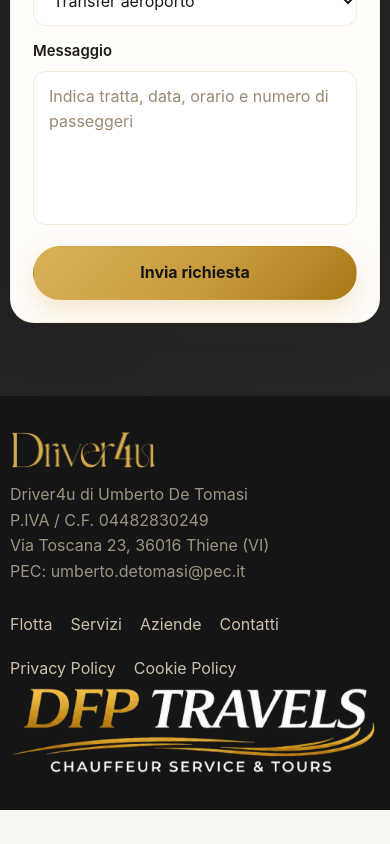
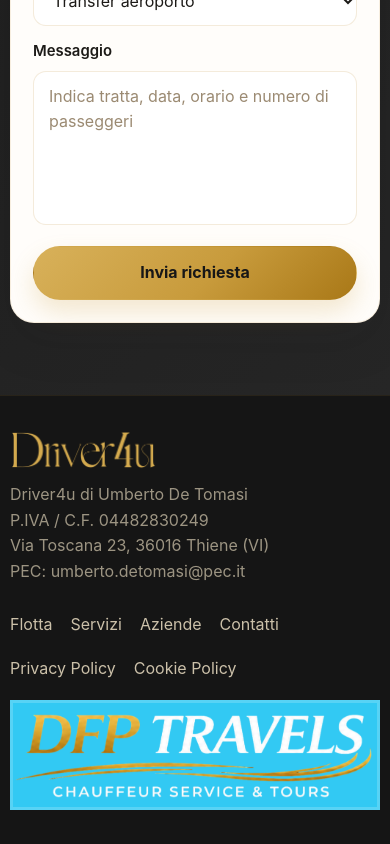
Before and after one commit to dfpcapitalsrl-ops/Driver4u, a Next.js app: page / in a window 390 px wide. Shown: the part 9828-10672 px from the top of the page. Before the commit the page ends 10638 px from the top, so only its background shows below. Built offline with nearby package versions, Linux system fonts and the light colour scheme.

Commit message:
Style DFP Travels logo like footer rectangle

```diff
--- a/styles/globals.css
+++ b/styles/globals.css
@@ -143,6 +143,10 @@ textarea { resize: none; min-height: 128px; }
 .footer-links { display: flex; flex-wrap: wrap; gap: 18px; }
 .footer-links a { color: rgba(255, 241, 211, 0.78); }
 .footer-links a:hover { color: #ffffff; }
+.footer-side { display: flex; flex-direction: column; align-items: flex-end; gap: 18px; }
+.dfp-logo-box { width: 430px; height: 120px; display: flex; align-items: center; justify-content: center; overflow: hidden; background: #32c9f3; border: 3px solid rgba(255,255,255,0.18); transition: transform 0.25s ease, border-color 0.25s ease; }
+.dfp-logo-box img { width: 100%; height: 100%; object-fit: contain; object-position: center; }
+.dfp-logo-box:hover { transform: translateY(-3px); border-color: rgba(200,155,60,0.75); }
 .floating-whatsapp { position: fixed; bottom: 22px; right: 22px; width: 60px; height: 60px; background: #25d366; color: #fff; border-radius: 50%; display: flex; align-items: center; justify-content: center; box-shadow: 0 14px 34px rgba(37, 211, 102, 0.35); z-index: 999; transition: transform 0.2s ease, box-shadow 0.2s ease; }
 .floating-whatsapp svg { width: 30px; height: 30px; fill: #ffffff; }
 .floating-whatsapp:hover { transform: translateY(-3px) scale(1.05); box-shadow: 0 16px 42px rgba(37, 211, 102, 0.48); }
@@ -180,6 +184,8 @@ textarea { resize: none; min-height: 128px; }
   .logo-image { height: 42px; }
   .footer-logo-image { height: 40px; }
   .footer-inner { flex-direction: column; }
+  .footer-side { align-items: flex-start; width: 100%; }
+  .dfp-logo-box { width: min(100%, 430px); height: 110px; }
   .cookie-banner { flex-direction: column; align-items: flex-start; }
 }
 @media (max-width: 560px) {
```
